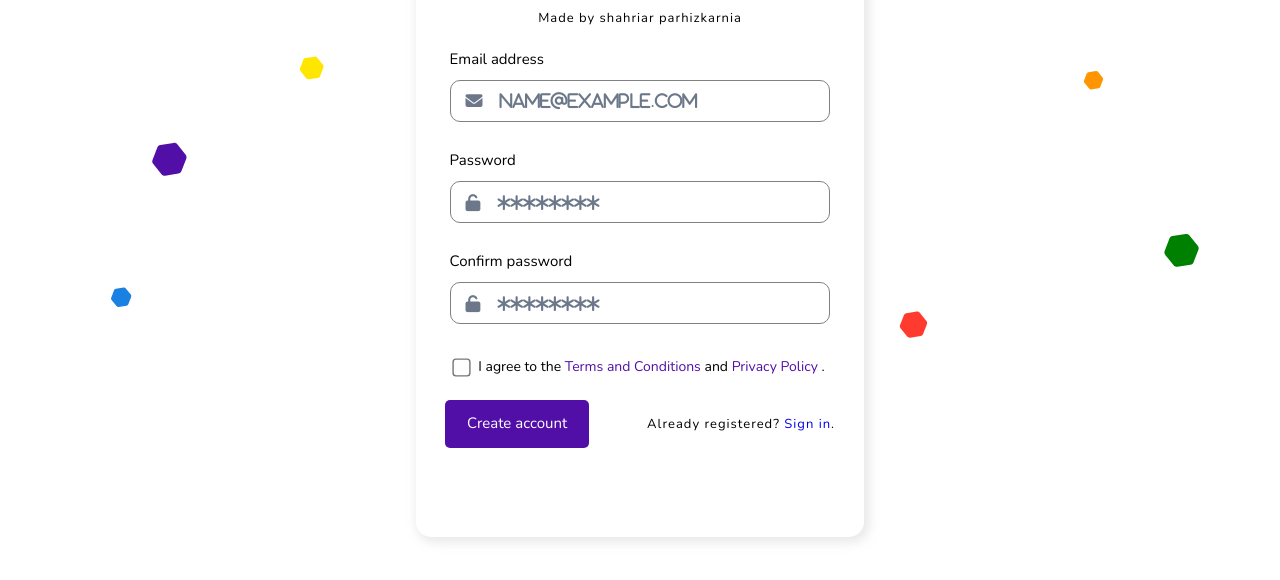
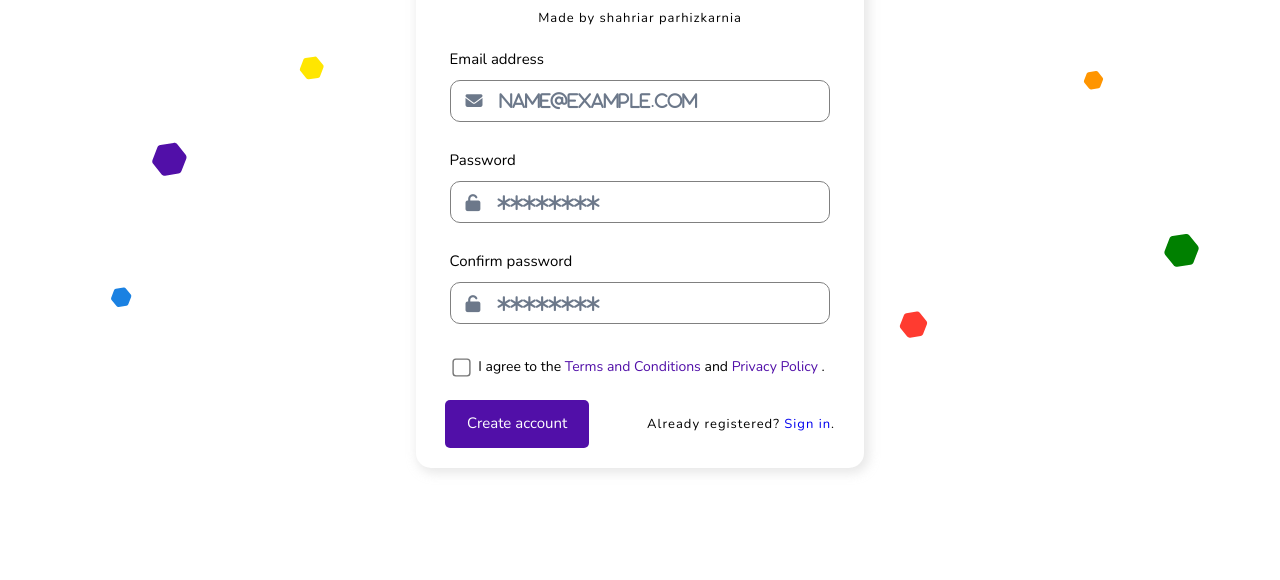
Before and after one commit to ShahriyarP/popel-shop, a plain HTML site: page register.html in a window 1280 px wide. Shown: the part 248-828 px from the top of the page. Drawn offline with nearby package versions, Linux system fonts and the light colour scheme.

Commit message:
update register

```diff
--- a/register.css
+++ b/register.css
@@ -57,9 +57,10 @@ ul li ul.dropdown::before {
   border-radius: 1.5rem;
   box-shadow: 3px 3px 11px 2px rgb(221 221 221 / 70%);
   width: 35vw;
-  height: 85%;
+  height: max-content;
   margin: 0 auto;
   margin-top: 3rem;
+  margin-bottom: 2rem;
 }
 .shape-fill-teal {
   fill: rgb(35, 226, 153);
```
